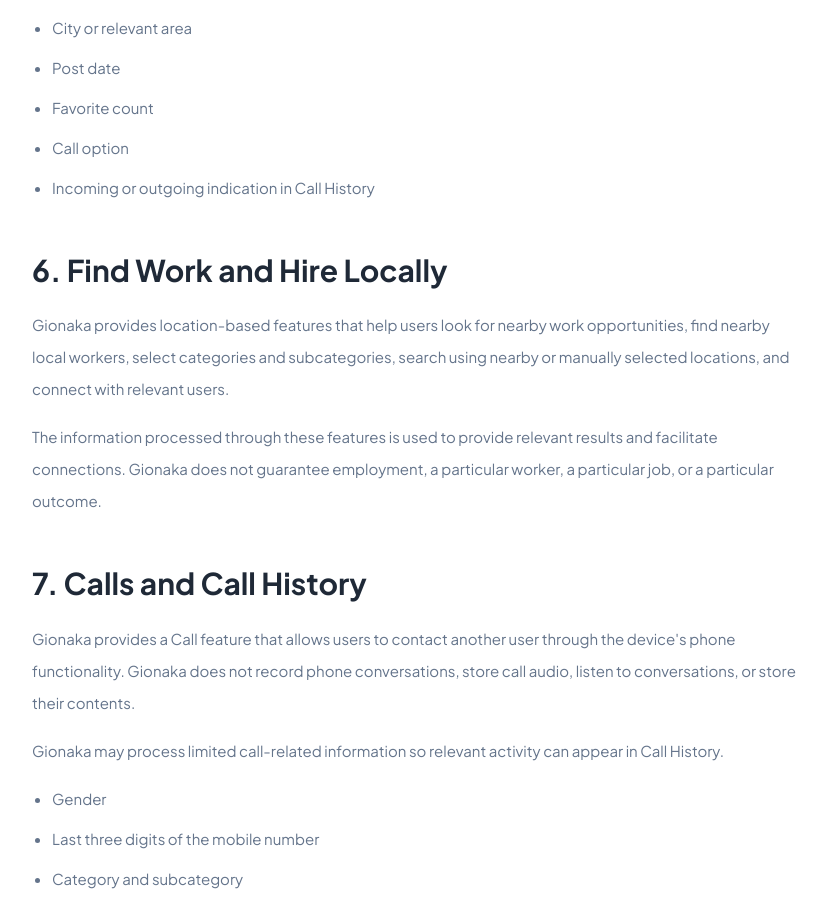
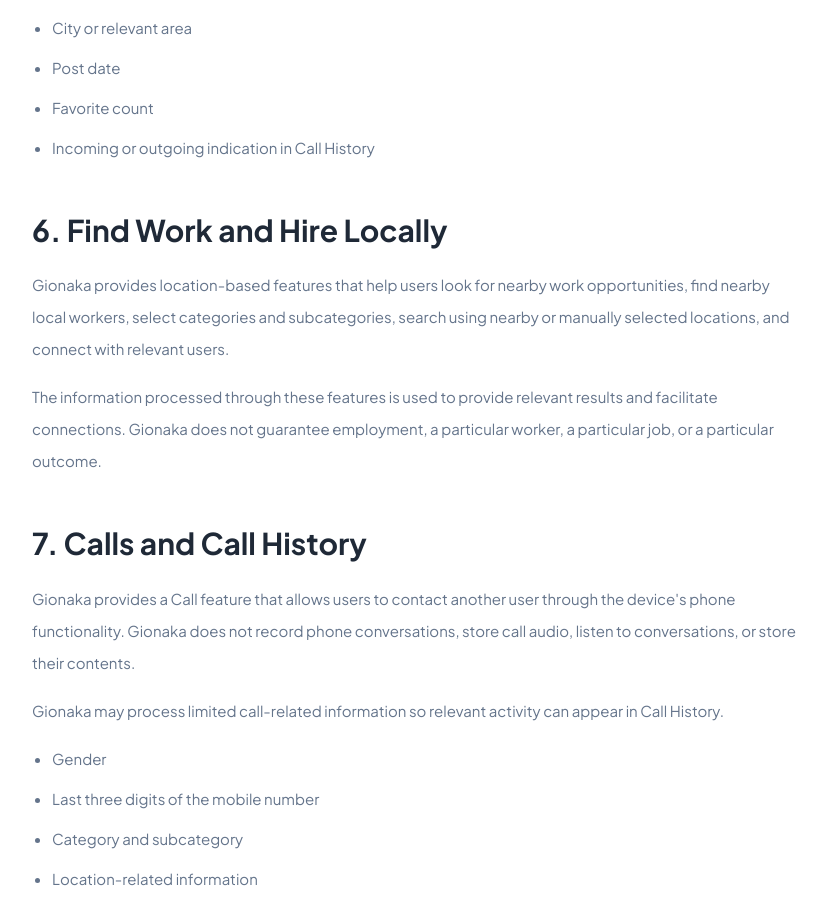
Before and after one commit to mdnooralom9/gionaka, a Next.js app: page /privacy in a window 1280 px wide. Shown: the part 2702-3613 px from the top of the page, without its empty margins (224-1051 px from the left). Built offline with nearby package versions, Linux system fonts and the light colour scheme.

Commit message:
feat: remove "Call option" from privacy sections list
Add explanation for removal of call option from privacy section list

Co-authored-by: mdnooralom9 <221815142+mdnooralom9@users.noreply.github.com>

```diff
--- a/app/privacy/page.tsx
+++ b/app/privacy/page.tsx
@@ -78,7 +78,6 @@ const sections = [
     "City or relevant area",
     "Post date",
     "Favorite count",
-    "Call option",
     "Incoming or outgoing indication in Call History",
   ],
   [
```
